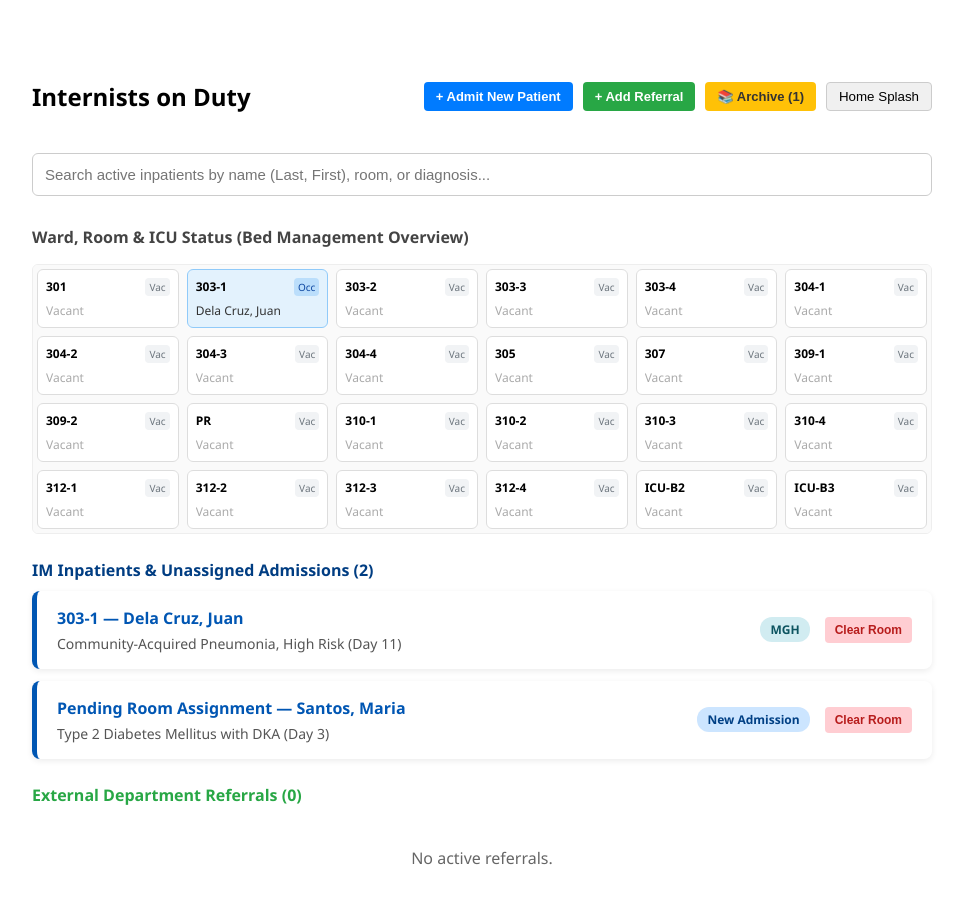
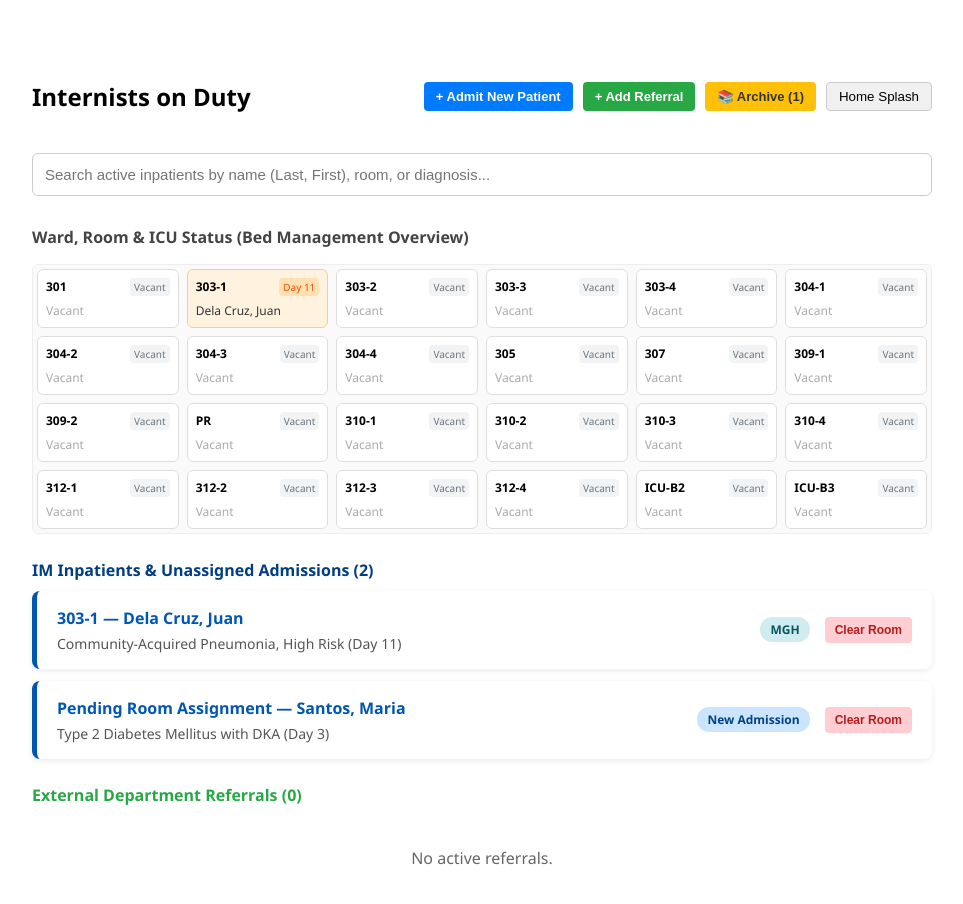
Before and after one commit to tdvsmd-droid/hospital-census, a React (Vite) app: page / in a window 1280 px wide. Both pictures are taken after a click on the button "Enter Daily Census". Shown: the top 904 px of the page, without its empty margins (158-1121 px from the left). Built offline with nearby package versions, Linux system fonts and the light colour scheme.

Commit message:
Color-code room grid cards based on patient hospital stay duration

```diff
--- a/src/App.jsx
+++ b/src/App.jsx
@@ -590,7 +590,7 @@ export default function App() {
               </div>
 
               <div style={{ marginBottom: '15px' }}>
-                <label style={styles.label}>Endorsement: Remarks / Notes</label>
+                <label style={styles.label}>Endorsement: Remarks / Notes (Include DNI/DNR notes here)</label>
                 <textarea
                   rows="2"
                   value={clinicalForm.remarks}
@@ -729,21 +729,52 @@ export default function App() {
       <div style={styles.roomGrid}>
         {allRooms.map(room => {
           const occupant = patients.find(p => p.wardRoom === room);
+
+          let cardBg = '#ffffff';
+          let cardBorder = '#ddd';
+          let badgeBg = '#f1f3f5';
+          let badgeColor = '#6c757d';
+
+          if (occupant) {
+            const hDay = calculateHospitalDay(occupant.admissionDate);
+            if (hDay <= 1) {
+              cardBg = '#e3f2fd'; // Light blue
+              cardBorder = '#90caf9';
+              badgeBg = '#bbdefb';
+              badgeColor = '#0d47a1';
+            } else if (hDay >= 2 && hDay <= 7) {
+              cardBg = '#e8f5e9'; // Light green
+              cardBorder = '#a5d6a7';
+              badgeBg = '#c8e6c9';
+              badgeColor = '#1b5e20';
+            } else if (hDay >= 8 && hDay <= 14) {
+              cardBg = '#fff3e0'; // Light orange
+              cardBorder = '#ffcc80';
+              badgeBg = '#ffe0b2';
+              badgeColor = '#e65100';
+            } else {
+              cardBg = '#ffebee'; // Light red
+              cardBorder = '#ef9a9a';
+              badgeBg = '#ffcdd2';
+              badgeColor = '#b71c1c';
+            }
+          }
+
           return (
             <div
               key={room}
               onClick={() => occupant && setSelectedPatient(occupant)}
               style={{
                 ...styles.roomCard,
-                background: occupant ? '#e3f2fd' : '#ffffff',
-                borderColor: occupant ? '#90caf9' : '#ddd',
+                background: cardBg,
+                borderColor: cardBorder,
                 cursor: occupant ? 'pointer' : 'default'
               }}
             >
               <div style={{ display: 'flex', justifyContent: 'space-between', alignItems: 'center' }}>
                 <strong style={{ fontSize: '12px' }}>{room}</strong>
-                <span style={{ fontSize: '10px', padding: '2px 4px', borderRadius: '4px', background: occupant ? '#bbdefb' : '#f1f3f5', color: occupant ? '#0d47a1' : '#6c757d' }}>
-                  {occupant ? 'Occ' : 'Vac'}
+                <span style={{ fontSize: '10px', padding: '2px 4px', borderRadius: '4px', background: badgeBg, color: badgeColor }}>
+                  {occupant ? `Day ${calculateHospitalDay(occupant.admissionDate)}` : 'Vacant'}
                 </span>
               </div>
               <p style={{ fontSize: '12px', margin: '6px 0 0 0', color: occupant ? '#333' : '#aaa', whiteSpace: 'nowrap', overflow: 'hidden', textOverflow: 'ellipsis' }}>
```
